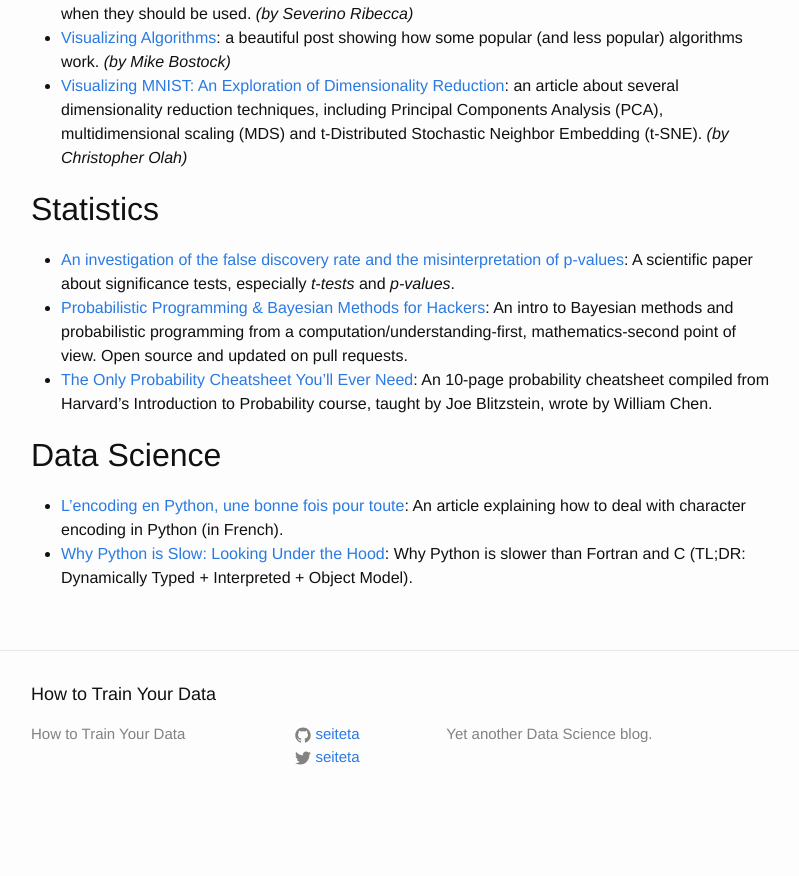
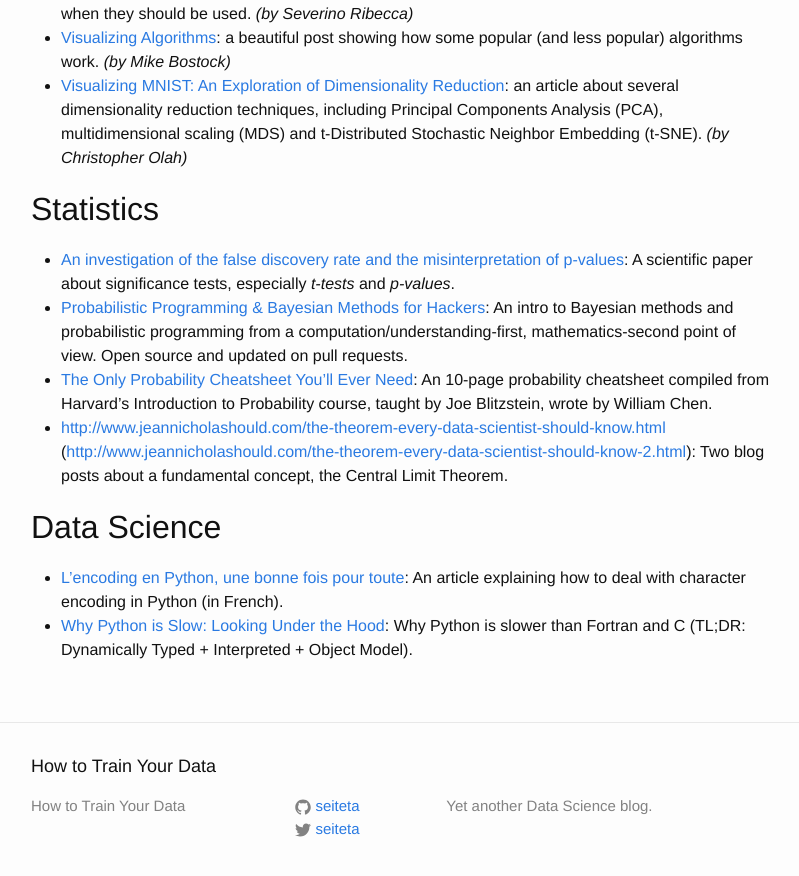
Before and after one commit to seiteta/seiteta.github.io_old, a Jekyll site: the page built from _posts/2015-01-04-articles.md, in a window 1280 px wide and 900 px high, scrolled down 651 px. Shown: the top 876 px of the window, without its empty margins (239-1038 px from the left). Built offline with Jekyll 4.4.1, drawn with Linux system fonts in a browser that asks for light colours; before the commit the page ends 1479 px from its top, so only the background shows below that.

Commit message:
Update 2015-01-04-articles.md

```diff
--- a/_posts/2015-01-04-articles.md
+++ b/_posts/2015-01-04-articles.md
@@ -28,6 +28,7 @@ author: Frédéric Bardolle
 * [An investigation of the false discovery rate and the misinterpretation of p-values](http://rsos.royalsocietypublishing.org/content/1/3/140216): A scientific paper about significance tests, especially _t-tests_ and _p-values_.
 * [Probabilistic Programming & Bayesian Methods for Hackers](http://camdavidsonpilon.github.io/Probabilistic-Programming-and-Bayesian-Methods-for-Hackers/): An intro to Bayesian methods and probabilistic programming from a computation/understanding-first, mathematics-second point of view. Open source and updated on pull requests.
 * [The Only Probability Cheatsheet You'll Ever Need](http://static1.squarespace.com/static/54bf3241e4b0f0d81bf7ff36/t/55e9494fe4b011aed10e48e5/1441352015658/probability_cheatsheet.pdf): An 10-page probability cheatsheet compiled from Harvard's Introduction to Probability course, taught by Joe Blitzstein, wrote by William Chen.
+* [http://www.jeannicholashould.com/the-theorem-every-data-scientist-should-know.html](The Theorem Every Data Scientist Should Know) ([http://www.jeannicholashould.com/the-theorem-every-data-scientist-should-know-2.html](Part II here)): Two blog posts about a fundamental concept, the Central Limit Theorem.
 
 ## Data Science
 
```
